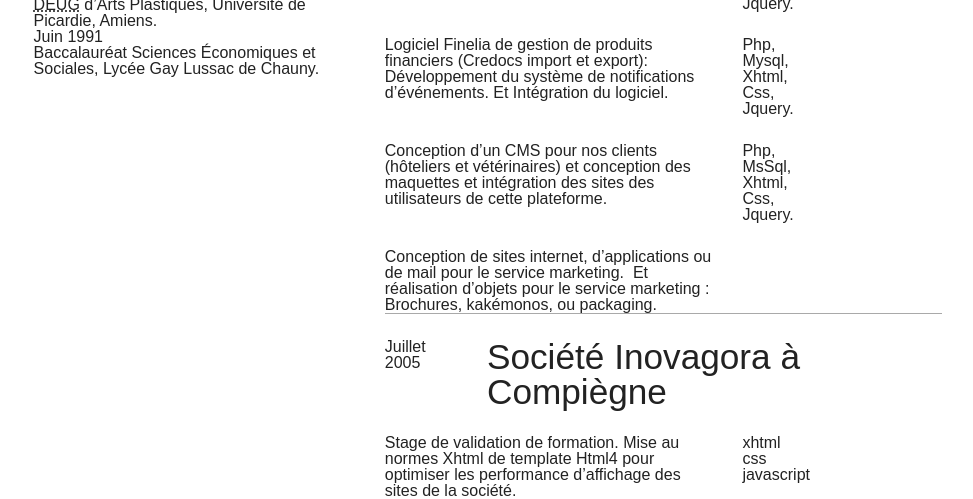
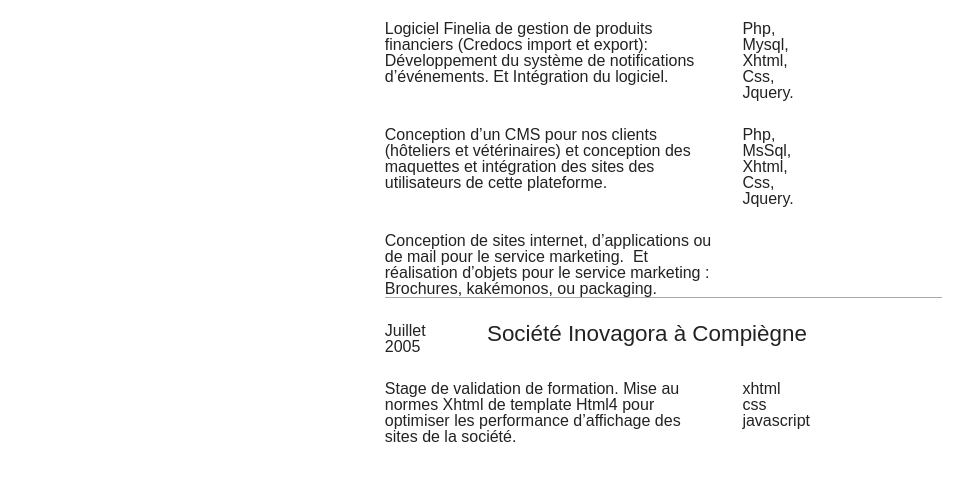
Before and after one commit to jdefez/cv, a website: page index.html in a window 1280 px wide. Shown: the part 738-1237 px from the top of the page, without its empty margins (152-1125 px from the left). After the commit the page ends 1208 px from the top, so only its background shows below. Drawn offline with Linux system fonts and the light colour scheme.

Commit message:
feat: using framework helpers

```diff
--- a/sass/_layout.scss
+++ b/sass/_layout.scss
@@ -6,16 +6,20 @@
     display: grid;
     max-width: 960px;
     margin: 0 auto;
+    padding: {
+      top: f.p(whitespace);
+      bottom: f.p(whitespace);
+    }
     grid-template-columns: [c-start] 300px [c-first] 1fr [c-second] 2fr [c-thrid] 200px [c-end];
     grid-template-rows: auto 1fr;
-    column-gap: calc(var(--whitespace) * 2);
-    row-gap: var(--whitespace);
+    column-gap: calc(#{f.p(whitespace)} * 2);
+    row-gap: f.p(whitespace);
     grid-template-areas:
       'header main main main'
       'aside main main main';
     padding: {
-      right: var(--whitespace);
-      left: var(--whitespace);
+      right: f.p(whitespace);
+      left: f.p(whitespace);
     }
   }
 
@@ -28,8 +32,8 @@
       grid-area: main;
       display: grid;
       grid-template-columns: 0.75fr 2.25fr 200px;
-      column-gap: var(--whitespace);
-      grid-row-gap: var(--whitespace);
+      column-gap: f.p(whitespace);
+      grid-row-gap: f.p(whitespace);
       grid-template-areas:
         'date title title'
         'description description tags';
--- a/sass/styles.scss
+++ b/sass/styles.scss
@@ -52,18 +52,18 @@
     ),
   ),
   $font-sizes: (
-    h1      : 2.8em,
-    h2      : 2.4em,
-    h3      : 2.2em,
-    h4      : 2em,
-    h5      : 1.2em,
-    leading : 1.2em,
+    h1      : 1.8em,
+    h2      : 1.6em,
+    h3      : 1.4em,
+    h4      : 1.2em,
+    h5      : 1.1em,
+    leading : 1.1em,
     copy    : 1em,
     small   : 0.8em,
     xsmall  : 0.6rem,
   ),
   $vars : (
-    whitespace          : 2rem,
+    whitespace          : 1.6rem,
     field-height        : 2.5rem,
     field-border-width  : 1px,
     field-border-radius : 0.2rem,
@@ -80,10 +80,6 @@
   $max-size: 16, $max-width: 800
 );
 
-:root {
-  --whitespace: 1.6rem;
-}
-
 * { box-sizing: border-box; }
 
 html { font: normal 10px/1.6 sans-serif; }
@@ -94,3 +90,15 @@ html, body {
 
 @include grid-layout;
 @include theme;
+
+// .whitespaced {
+//   * + * { margin-top: f.p(whitespace); }
+//
+//   &-exclude {
+//     margin-top: 0;
+//
+//     &-all {
+//       * + * { margin-top: 0; }
+//     }
+//   }
+// }
```
Also changed, not shown: assets/styles/styles.css, 1 other file.
